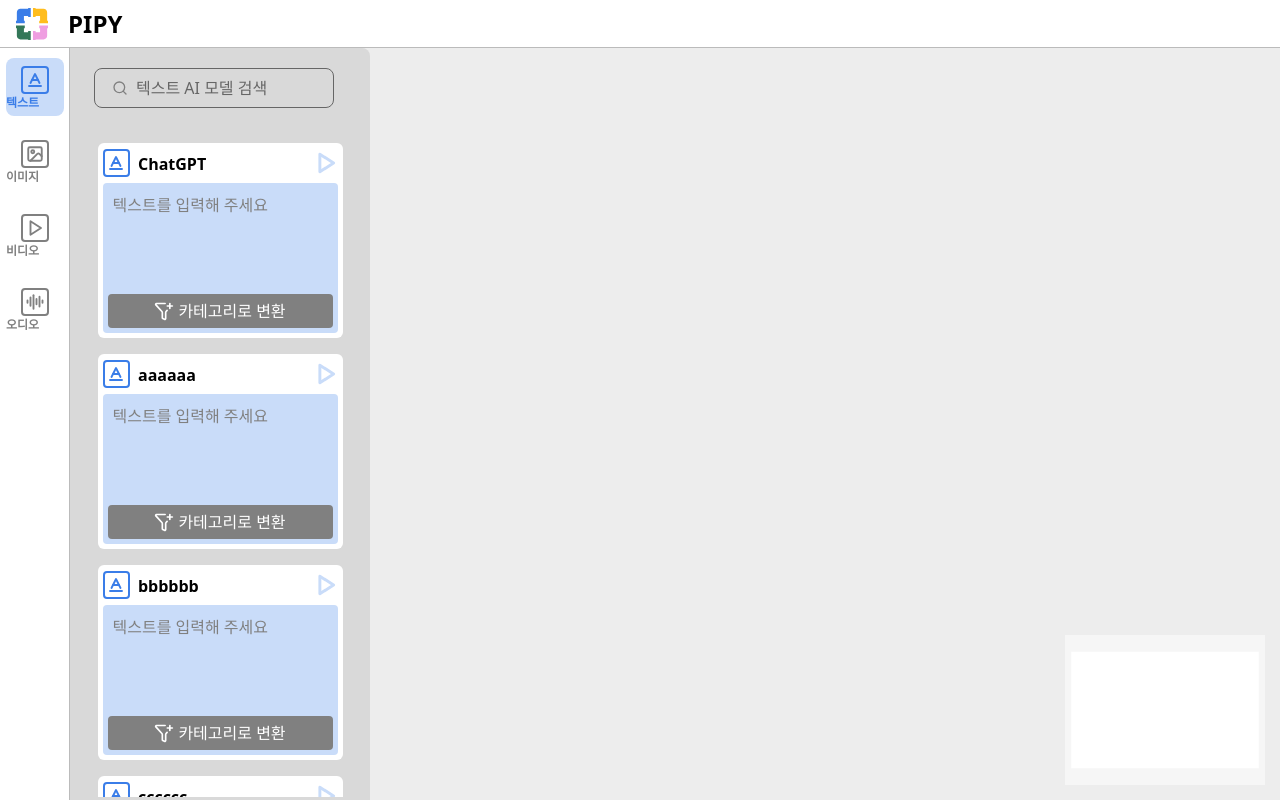
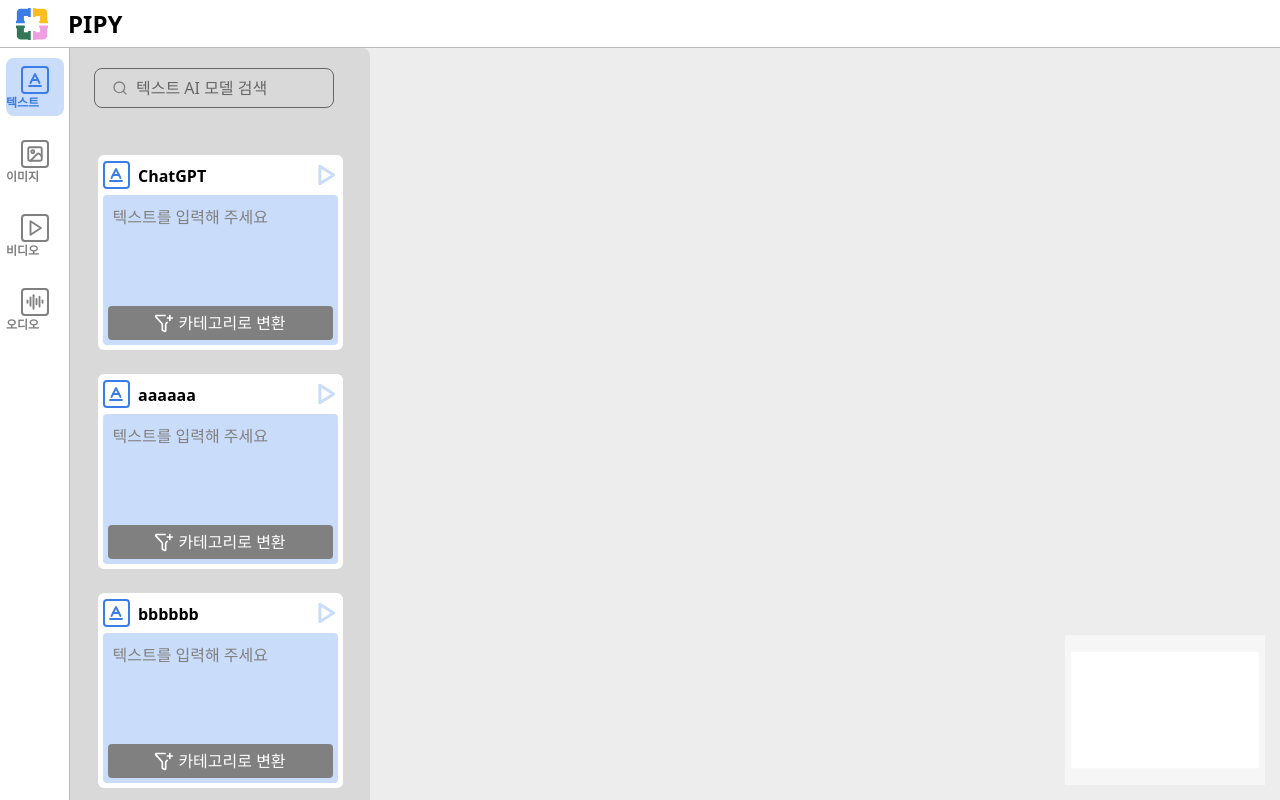
Before and after one commit to GDG-on-Campus-KNU/4th-SC-Team-3-FE, a React (Vite) app: page /main in a window 1280 px wide. Both pictures are taken after a click on the button "텍스트". Built offline with nearby package versions, Linux system fonts and the light colour scheme; the HTML template or start-up script is replaced by a standard one; a web font is replaced by a local one.

Commit message:
style: SideMenu의 Node에 대한 스타일 수정
style: SideMenu의 Node에 대한 스타일 수정

기존: div에서의 gap-4
변경: 각 객체의 margin-3

Res: #13

```diff
--- a/src/main/components/SideMenu.tsx
+++ b/src/main/components/SideMenu.tsx
@@ -72,7 +72,7 @@ export default function SideMenu(props: { selectedType: string | null }) {
         </div>
       </div>
       <div
-        className={`h-[calc(100%-130px)] scroll-smooth self-center items-center gap-4 p-4 flex flex-col overflow-y-scroll`}
+        className={`h-[calc(100%-130px)] scroll-smooth self-center items-center p-4 flex flex-col overflow-y-scroll`}
       >
         {models
           .find((model) => model.type === props.selectedType)
@@ -80,7 +80,7 @@ export default function SideMenu(props: { selectedType: string | null }) {
             <div
               key={index}
               id={modelName}
-              className='text-black h-[200px]'
+              className='text-black h-[200px] m-3'
               draggable
               onDragStart={(event) =>
                 onDragStart(event, props.selectedType ? props.selectedType : '', modelName)
```
